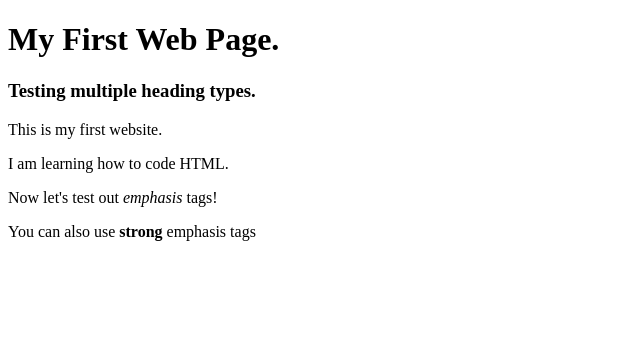
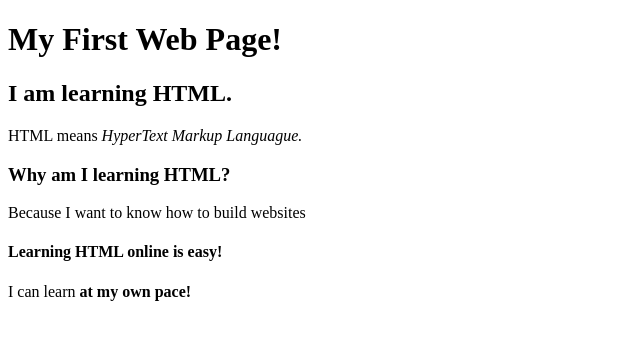
Before and after one commit to smiledt/Udemy-WebsiteBuilding, a plain HTML site: page index.html in a window 1280 px wide. Shown: the whole page, without its empty margins (0-640 px from the left). Drawn offline with Linux system fonts and the light colour scheme.

Commit message:
Finished section 2!

```diff
--- a/index.html
+++ b/index.html
@@ -1,15 +1,18 @@
 <!DOCTYPE html>
 <html>
     <head>
-        <title>My First Web Page.</title>
+        <title>My First Awesome Web Page!</title>
     </head>
     <body>
+        <h1>My First Web Page!</h1>
 
-        <h1>My First Web Page.</h1>
-        <h3>Testing multiple heading types.</h3>
-        <p>This is my first website.</p>
-        <p>I am learning how to code HTML.</p>
-        <p>Now let's test out <em>emphasis</em> tags!</p>
-        <p>You can also use <strong>strong</strong> emphasis tags</p>
+        <h2>I am learning HTML.</h2>
+        <p>HTML means <em>HyperText Markup Languague.</em></p>
+
+        <h3>Why am I learning HTML?</h3>
+        <p>Because I want to know how to build websites</p>
+
+        <h4>Learning HTML online is easy!</h4>
+        <p>I can learn <strong>at my own pace!</strong></p>
     </body>
 </html>
```
